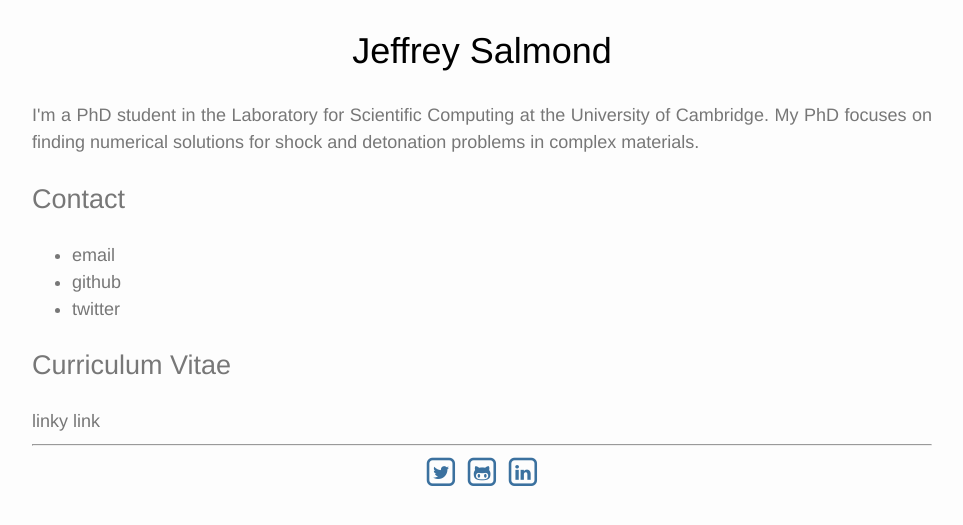
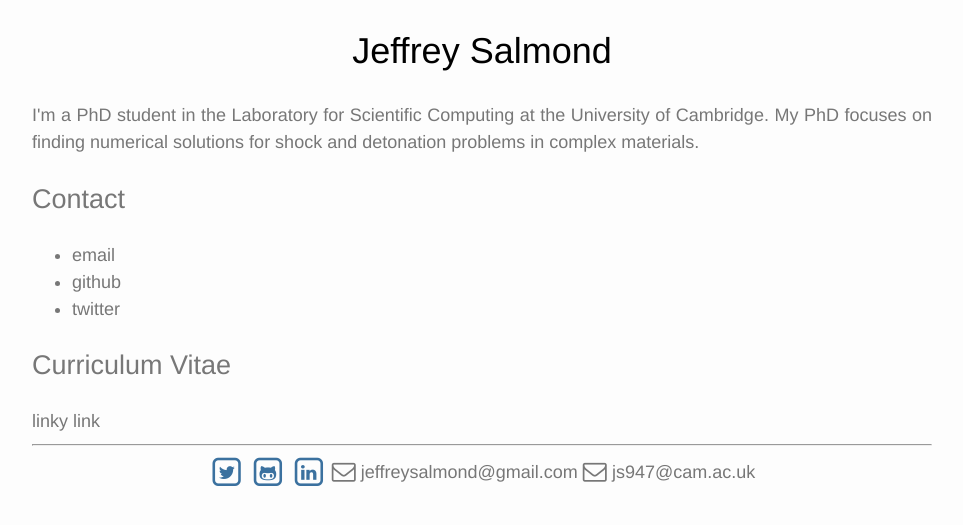
Before and after one commit to mjArcher/mjArcher.github.io, a Jekyll site: the page built from index.html, in a window 1280 px wide. Shown: the top 525 px of the page, without its empty margins (158-1121 px from the left). Built offline with Jekyll 4.4.1, drawn with Linux system fonts in a browser that asks for light colours; nearby versions of some CDN libraries.

Commit message:
add email addresses

```diff
--- a/index.html
+++ b/index.html
@@ -34,6 +34,8 @@ linky link
     <i class="fa fa-square-o fa-stack-2x"></i>
     <i class="fa fa-linkedin fa-stack-1x"></i>
   </a>
+  <i class="fa fa-envelope-o fa-lg"></i> jeffreysalmond@gmail.com
+  <i class="fa fa-envelope-o fa-lg"></i> js947@cam.ac.uk
 </footer>
 
 <!--<ul class="posts">
```
